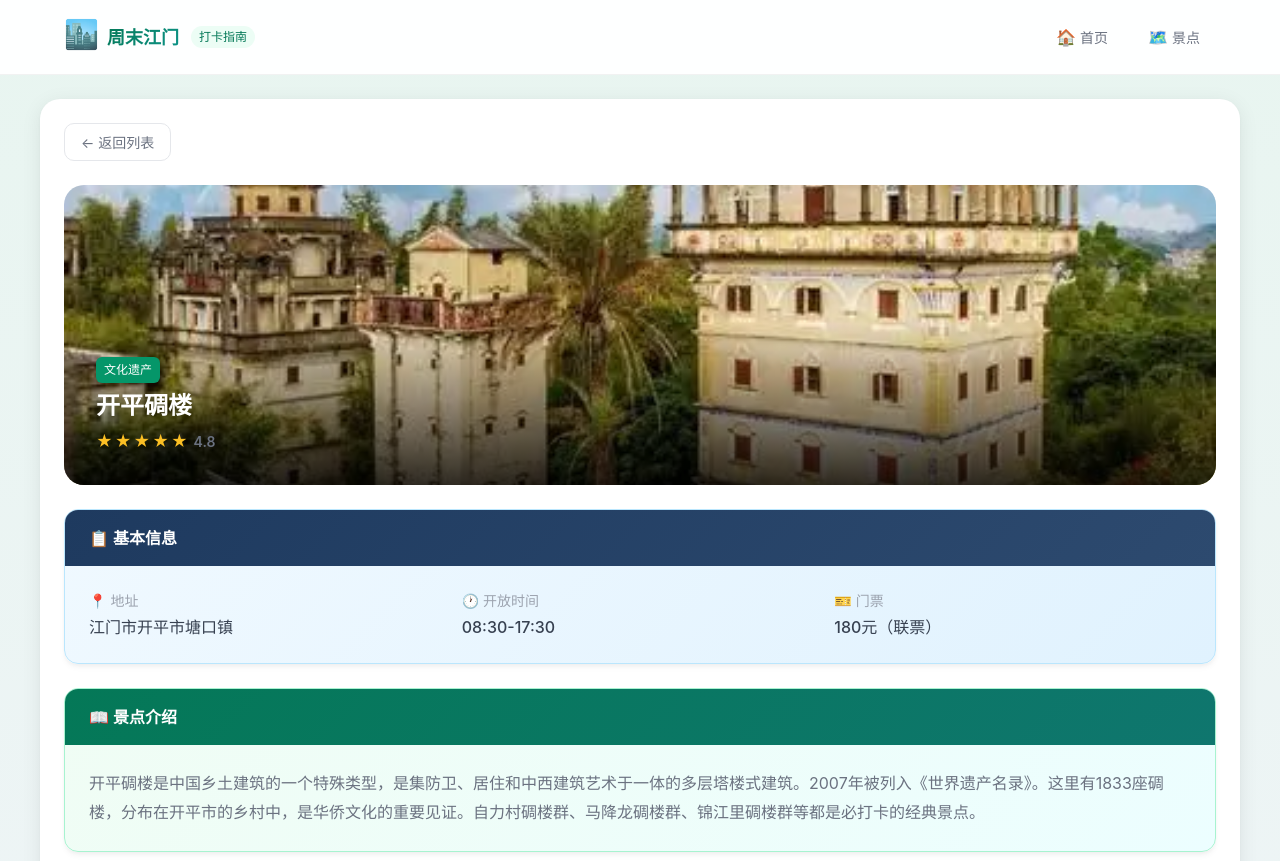
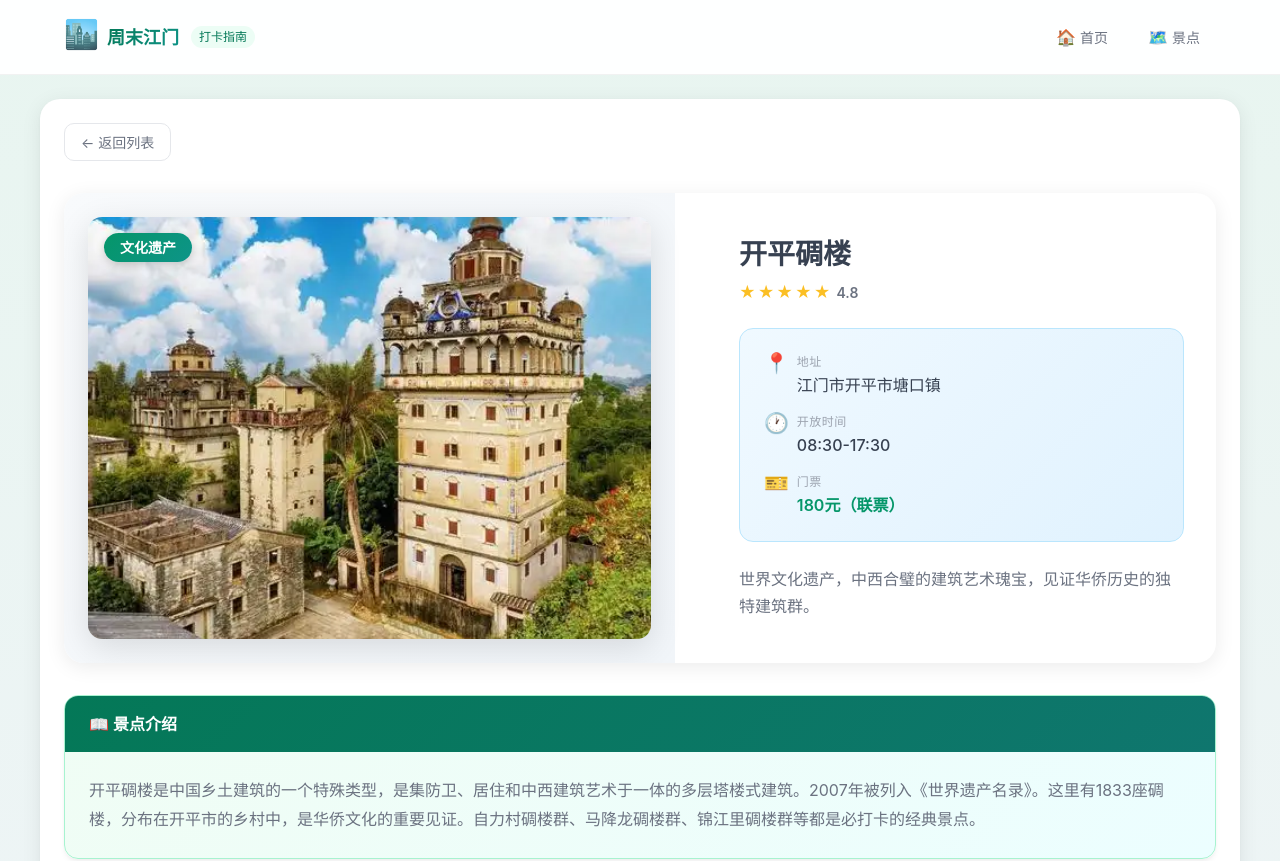
Before and after one commit to 1260124186-cc/label-02119, a Vue app in the folder frontend-admin/: page /spot/1 in a window 1280 px wide. Shown: the top 861 px of the page. Built offline with nearby package versions, Linux system fonts and the light colour scheme.

Commit message:
返修调整详情页面布局

```diff
--- a/frontend-admin/src/views/SpotDetailPage.vue
+++ b/frontend-admin/src/views/SpotDetailPage.vue
@@ -3,37 +3,60 @@
     <!-- 返回按钮 -->
     <button class="back-btn" @click="goBack">← 返回列表</button>
 
-    <!-- 主图区域 -->
-    <div class="hero-image">
-      <img :src="imageUrl" :alt="spot.name">
-      <div class="hero-overlay">
-        <span class="spot-category">{{ spot.categoryName }}</span>
-        <h1 class="spot-name">{{ spot.name }}</h1>
-        <RatingStars :rating="spot.rating" />
+    <!-- 新布局：左右分栏，图片+信息 -->
+    <div class="hero-section">
+      <!-- 左侧：大图展示区 -->
+      <div class="image-showcase">
+        <div class="image-frame">
+          <img
+            :src="imageUrl"
+            :alt="spot.name"
+            fetchpriority="high"
+            decoding="async"
+            @load="onImageLoad"
+            :class="{ loaded: imageLoaded }"
+          >
+          <span class="spot-category-badge">{{ spot.categoryName }}</span>
+        </div>
+      </div>
+
+      <!-- 右侧：核心信息面板 -->
+      <div class="info-panel">
+        <div class="panel-header">
+          <h1 class="spot-title">{{ spot.name }}</h1>
+          <RatingStars :rating="spot.rating" />
+        </div>
+
+        <div class="quick-facts">
+          <div class="fact-item">
+            <span class="fact-icon">📍</span>
+            <div class="fact-content">
+              <span class="fact-label">地址</span>
+              <span class="fact-value">{{ spot.address }}</span>
+            </div>
+          </div>
+          <div class="fact-item">
+            <span class="fact-icon">🕐</span>
+            <div class="fact-content">
+              <span class="fact-label">开放时间</span>
+              <span class="fact-value">{{ spot.openTime }}</span>
+            </div>
+          </div>
+          <div class="fact-item">
+            <span class="fact-icon">🎫</span>
+            <div class="fact-content">
+              <span class="fact-label">门票</span>
+              <span class="fact-value highlight">{{ spot.ticket }}</span>
+            </div>
+          </div>
+        </div>
+
+        <p class="brief-intro">{{ spot.description }}</p>
       </div>
     </div>
 
     <!-- 详情内容 -->
     <div class="detail-content">
-      <!-- 基本信息卡片 -->
-      <BaseCard class="info-card">
-        <template #header>📋 基本信息</template>
-        <div class="info-grid">
-          <div class="info-item">
-            <span class="info-label">📍 地址</span>
-            <span class="info-value">{{ spot.address }}</span>
-          </div>
-          <div class="info-item">
-            <span class="info-label">🕐 开放时间</span>
-            <span class="info-value">{{ spot.openTime }}</span>
-          </div>
-          <div class="info-item">
-            <span class="info-label">🎫 门票</span>
-            <span class="info-value">{{ spot.ticket }}</span>
-          </div>
-        </div>
-      </BaseCard>
-
       <!-- 景点介绍 -->
       <BaseCard class="intro-card">
         <template #header>📖 景点介绍</template>
@@ -63,7 +86,7 @@
 </template>
 
 <script setup>
-import { computed } from 'vue'
+import { ref, computed } from 'vue'
 import { useRoute, useRouter } from 'vue-router'
 import { useSpotsStore } from '@/stores/spots'
 import { getPlaceholderImage } from '@/utils/helpers'
@@ -76,7 +99,13 @@ const router = useRouter()
 const spotsStore = useSpotsStore()
 
 const spot = computed(() => spotsStore.getSpotById(route.params.id))
-const imageUrl = computed(() => spot.value ? getPlaceholderImage(spot.value.image, 800, 400) : '')
+// 详情页使用原始图片，不传尺寸参数，保持最高清晰度
+const imageUrl = computed(() => spot.value ? getPlaceholderImage(spot.value.image) : '')
+
+const imageLoaded = ref(false)
+function onImageLoad() {
+  imageLoaded.value = true
+}
 
 function goBack() {
   router.push('/spots')
@@ -87,7 +116,7 @@ function goBack() {
 .spot-detail-page {
   display: flex;
   flex-direction: column;
-  gap: var(--spacing-lg);
+  gap: var(--spacing-xl);
   margin-top: 24px;
 }
 
@@ -111,86 +140,145 @@ function goBack() {
   border-color: var(--primary);
 }
 
-/* Hero Image */
-.hero-image {
-  position: relative;
+/* ========== 新布局：左右分栏 ========== */
+.hero-section {
+  display: grid;
+  grid-template-columns: 1.2fr 1fr;
+  gap: var(--spacing-xl);
+  background: var(--bg-primary);
   border-radius: var(--border-radius-xl);
   overflow: hidden;
+  box-shadow: 0 4px 20px rgba(0, 0, 0, 0.08);
 }
 
-.hero-image img {
-  width: 100%;
-  height: 300px;
-  object-fit: cover;
+/* 左侧图片展示区 */
+.image-showcase {
+  padding: var(--spacing-lg);
+  background: linear-gradient(135deg, #f8fafc 0%, #f1f5f9 100%);
+  display: flex;
+  align-items: center;
+  justify-content: center;
 }
 
-.hero-overlay {
-  position: absolute;
-  bottom: 0;
-  left: 0;
-  right: 0;
-  padding: var(--spacing-xl);
-  background: linear-gradient(transparent, rgba(0, 0, 0, 0.8));
-  color: white;
+.image-frame {
+  position: relative;
+  width: 100%;
+  border-radius: var(--border-radius-lg);
+  overflow: hidden;
+  box-shadow: 0 8px 32px rgba(0, 0, 0, 0.12);
 }
 
-.spot-category {
-  display: inline-block;
-  padding: var(--spacing-xs) var(--spacing-sm);
-  font-size: var(--font-size-xs);
-  background: var(--primary);
-  border-radius: var(--border-radius-sm);
-  margin-bottom: var(--spacing-sm);
+.image-frame img {
+  width: 100%;
+  height: auto;
+  aspect-ratio: 4 / 3;
+  object-fit: cover;
+  display: block;
+  opacity: 0;
+  transition: opacity 0.4s ease;
 }
 
-.spot-name {
-  font-size: var(--font-size-2xl);
-  font-weight: 700;
-  margin-bottom: var(--spacing-sm);
-  color: #fff;
+.image-frame img.loaded {
+  opacity: 1;
 }
 
-.favorite-btn {
+.spot-category-badge {
   position: absolute;
   top: var(--spacing-md);
-  right: var(--spacing-md);
-  padding: var(--spacing-sm) var(--spacing-md);
+  left: var(--spacing-md);
+  padding: var(--spacing-xs) var(--spacing-md);
   font-size: var(--font-size-sm);
-  background: rgba(255, 255, 255, 0.95);
-  border: none;
-  border-radius: var(--border-radius-md);
-  cursor: pointer;
-  transition: all 0.2s;
+  font-weight: 600;
+  color: white;
+  background: linear-gradient(135deg, var(--primary) 0%, #0d9488 100%);
+  border-radius: 20px;
+  box-shadow: 0 2px 8px rgba(0, 0, 0, 0.2);
 }
 
-.favorite-btn:hover {
-  transform: scale(1.05);
+/* 右侧信息面板 */
+.info-panel {
+  padding: var(--spacing-xl);
+  display: flex;
+  flex-direction: column;
+  justify-content: center;
+  gap: var(--spacing-lg);
 }
 
-.favorite-btn.active {
-  background: #fee2e2;
+.panel-header {
+  display: flex;
+  flex-direction: column;
+  gap: var(--spacing-sm);
 }
 
-/* Detail Content */
+.spot-title {
+  font-size: 1.75rem;
+  font-weight: 700;
+  color: var(--text-primary);
+  line-height: 1.3;
+  margin: 0;
+}
+
+.quick-facts {
+  display: flex;
+  flex-direction: column;
+  gap: var(--spacing-md);
+  padding: var(--spacing-lg);
+  background: linear-gradient(135deg, #f0f9ff 0%, #e0f2fe 100%);
+  border-radius: var(--border-radius-lg);
+  border: 1px solid #bae6fd;
+}
+
+.fact-item {
+  display: flex;
+  align-items: flex-start;
+  gap: var(--spacing-sm);
+}
+
+.fact-icon {
+  font-size: 1.25rem;
+  line-height: 1;
+  flex-shrink: 0;
+}
+
+.fact-content {
+  display: flex;
+  flex-direction: column;
+  gap: 2px;
+}
+
+.fact-label {
+  font-size: var(--font-size-xs);
+  color: var(--text-muted);
+  text-transform: uppercase;
+  letter-spacing: 0.5px;
+}
+
+.fact-value {
+  font-size: var(--font-size-md);
+  color: var(--text-primary);
+  font-weight: 500;
+}
+
+.fact-value.highlight {
+  color: var(--primary);
+  font-weight: 600;
+}
+
+.brief-intro {
+  font-size: var(--font-size-md);
+  color: var(--text-secondary);
+  line-height: 1.7;
+  margin: 0;
+}
+
+/* ========== 详情内容区 ========== */
 .detail-content {
   display: flex;
   flex-direction: column;
   gap: var(--spacing-lg);
 }
 
-/* 基本信息卡片 - 与首页分类浏览协调的深蓝色调 */
-.info-card {
-  background: linear-gradient(135deg, #f0f9ff 0%, #e0f2fe 100%);
-  border: 1px solid #bae6fd;
-}
-
-.info-card :deep(.card-header) {
-  background: linear-gradient(135deg, #1e3a5f 0%, #2d4a6f 100%);
-  color: white;
-  border-bottom: none;
-}
-
-/* 景点介绍卡片 - 与首页Hero区域协调的绿色调 */
+/* 景点介绍卡片 */
 .intro-card {
   background: linear-gradient(135deg, #f0fdf4 0%, #ecfeff 100%);
   border: 1px solid #a7f3d0;
@@ -202,7 +290,7 @@ function goBack() {
   border-bottom: none;
 }
 
-/* 游玩攻略卡片 - 与首页精选路线协调的暖黄色调 */
+/* 游玩攻略卡片 */
 .tips-card {
   background: linear-gradient(135deg, #fffbeb 0%, #fef3c7 100%);
   border: 1px solid #fde68a;
@@ -212,29 +300,6 @@ function goBack() {
   background: linear-gradient(135deg, #d97706 0%, #b45309 100%);
   color: white;
   border-bottom: none;
-}
-
-.info-grid {
-  display: grid;
-  grid-template-columns: repeat(auto-fit, minmax(200px, 1fr));
-  gap: var(--spacing-md);
-}
-
-.info-item {
-  display: flex;
-  flex-direction: column;
-  gap: var(--spacing-xs);
-}
-
-.info-label {
-  font-size: var(--font-size-sm);
-  color: var(--text-muted);
-}
-
-.info-value {
-  font-size: var(--font-size-md);
-  color: var(--text-primary);
-  font-weight: 500;
 }
 
 .description {
@@ -247,6 +312,9 @@ function goBack() {
   display: flex;
   flex-direction: column;
   gap: var(--spacing-md);
+  list-style: none;
+  padding: 0;
+  margin: 0;
 }
 
 .tip-item {
@@ -263,9 +331,10 @@ function goBack() {
   background: #fef3c7;
   padding: 2px 6px;
   border-radius: 4px;
+  flex-shrink: 0;
 }
 
-/* Not Found */
+/* ========== 404 状态 ========== */
 .not-found {
   display: flex;
   flex-direction: column;
@@ -290,17 +359,30 @@ function goBack() {
   color: var(--text-muted);
 }
 
+/* ========== 响应式：移动端垂直堆叠 ========== */
 @media (max-width: 768px) {
-  .hero-image img {
-    height: 200px;
+  .hero-section {
+    grid-template-columns: 1fr;
   }
 
-  .action-buttons {
-    flex-direction: column;
+  .image-showcase {
+    padding: var(--spacing-md);
   }
 
-  .action-buttons .btn {
-    width: 100%;
+  .image-frame img {
+    aspect-ratio: 16 / 10;
+  }
+
+  .info-panel {
+    padding: var(--spacing-lg);
+  }
+
+  .spot-title {
+    font-size: 1.5rem;
+  }
+
+  .quick-facts {
+    padding: var(--spacing-md);
   }
 }
 </style>
```
